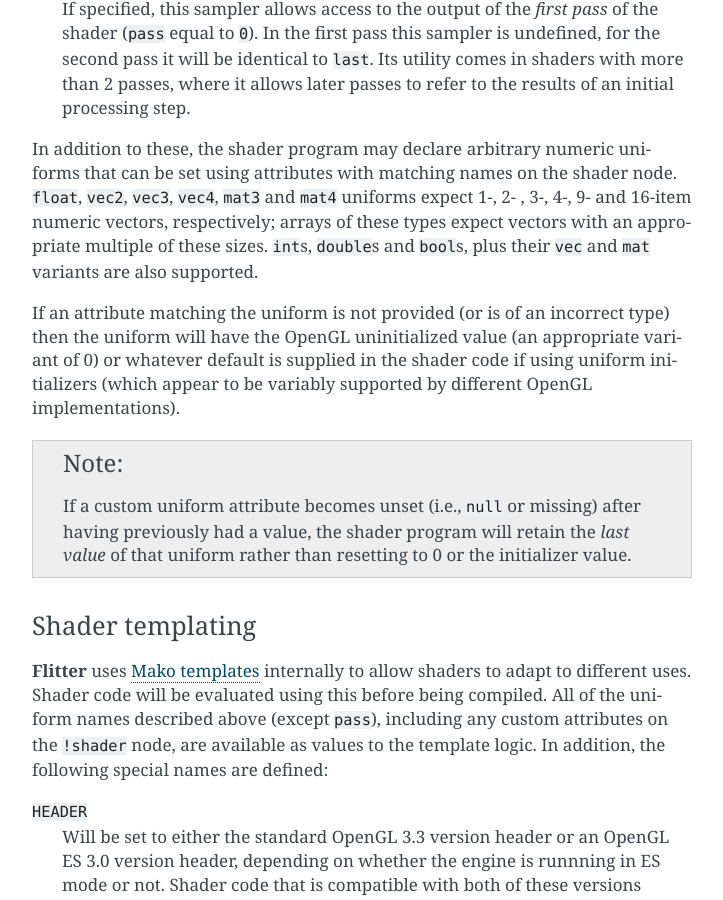
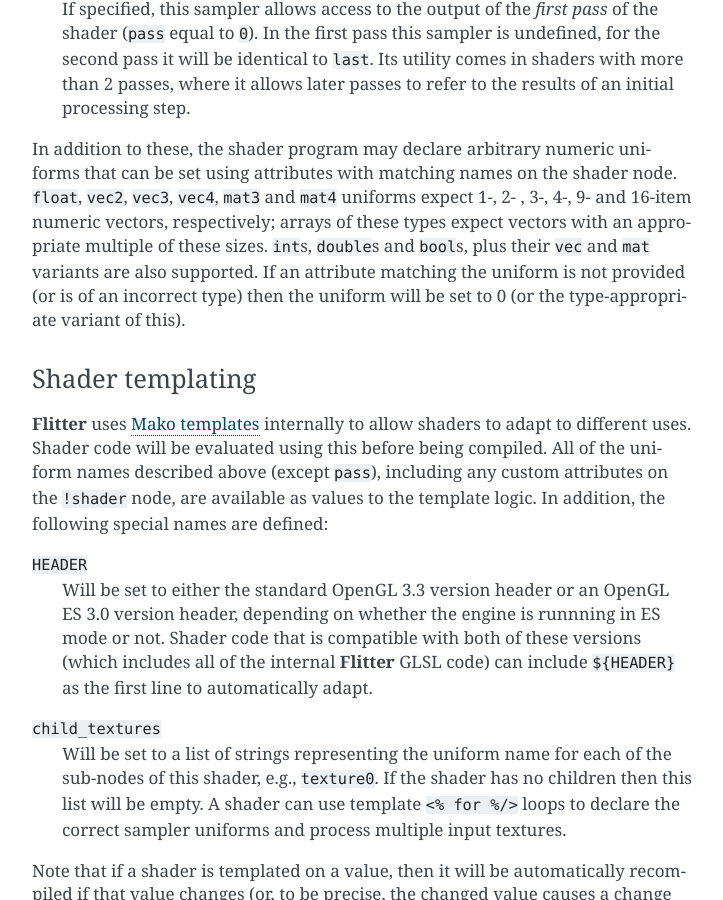
Before and after one commit to jonathanhogg/flitter, a Sphinx documentation site: the page built from docs/windows.md, in a window 1280 px wide and 900 px high, scrolled down 6905 px. Shown: the whole window, without its empty margins (388-1111 px from the left). Built offline with Sphinx 7.4.7, drawn with Linux system fonts in a browser that asks for light colours.

Commit message:
Zero any unbound uniforms
Also, support providing an *m*-vector value for an *n*-array of
*m*-sized types.

```diff
--- a/docs/windows.md
+++ b/docs/windows.md
@@ -312,19 +312,9 @@ that can be set using attributes with matching names on the shader node.
 `float`, `vec2`, `vec3`, `vec4`, `mat3` and `mat4` uniforms expect 1-, 2- , 3-,
 4-, 9- and 16-item numeric vectors, respectively; arrays of these types expect
 vectors with an appropriate multiple of these sizes. `int`s, `double`s and
-`bool`s, plus their `vec` and `mat` variants are also supported.
-
-If an attribute matching the uniform is not provided (or is of an incorrect
-type) then the uniform will have the OpenGL uninitialized value (an appropriate
-variant of 0) or whatever default is supplied in the shader code if using
-uniform initializers (which appear to be variably supported by different
-OpenGL implementations).
-
-:::{note}
-If a custom uniform attribute becomes unset (i.e., `null` or missing) after
-having previously had a value, the shader program will retain the *last value*
-of that uniform rather than resetting to 0 or the initializer value.
-:::
+`bool`s, plus their `vec` and `mat` variants are also supported. If an
+attribute matching the uniform is not provided (or is of an incorrect type)
+then the uniform will be set to 0 (or the type-appropriate variant of this).
 
 ### Shader templating
 
```
Also changed, not shown: 1 other file.
